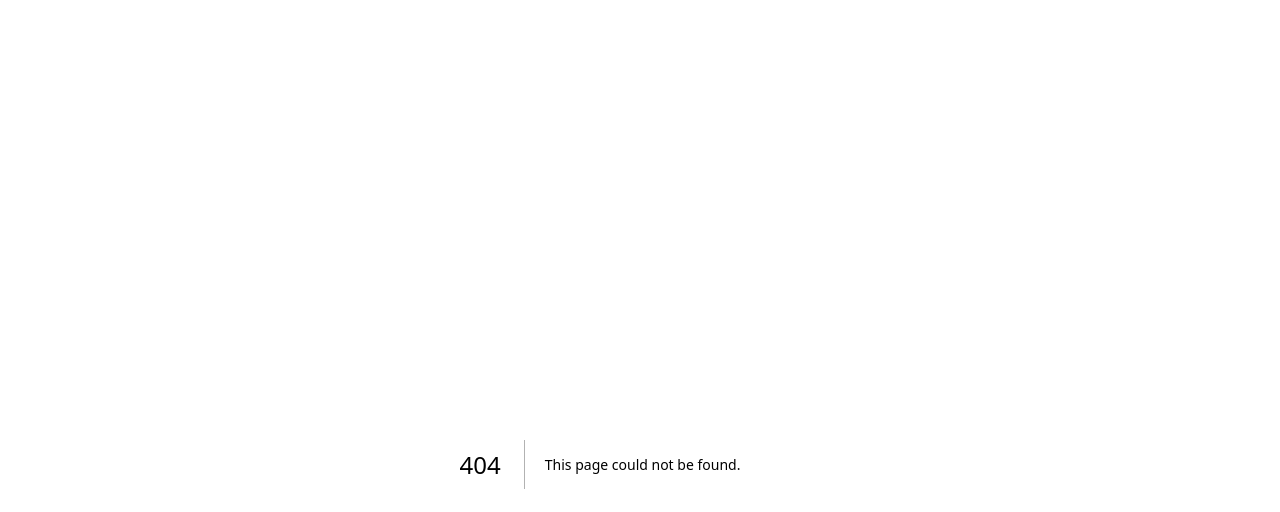
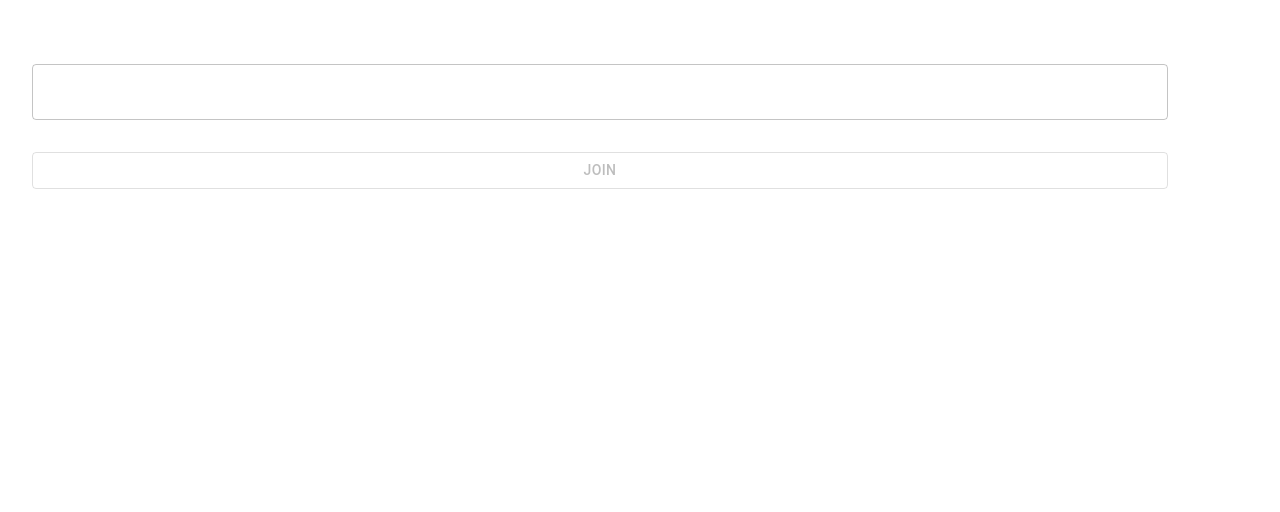
Before and after one commit to Mhudlark/totem-pole, a Next.js app: page /join in a window 1280 px wide. Before the commit this address had no page. Shown: the top 512 px of the page. Built offline with nearby package versions, Linux system fonts and the light colour scheme.

Commit message:
feat: Add join page base structure

```diff
--- /dev/null
+++ b/src/pages/join.tsx
@@ -0,0 +1,51 @@
+import { Button, Stack, TextField } from '@mui/material';
+import { useRouter } from 'next/router';
+import { useState } from 'react';
+
+import { useDebounce } from '@/utils/hooks';
+import { paths } from '@/utils/paths';
+import { validateRoomName } from '@/utils/validation';
+
+const Index = () => {
+  // Hooks
+  const router = useRouter();
+
+  // Local states
+  const [roomName, setRoomName] = useState('');
+  const [isRoomNameValid, setIsRoomNameValid] = useState(false);
+
+  const updateRoomName = (newRoomName: string) => {
+    setRoomName(newRoomName);
+    setIsRoomNameValid(validateRoomName(newRoomName));
+  };
+
+  const updateRoomNameDebounced = useDebounce(updateRoomName, 150);
+
+  const onRoomNameChange = (event: React.ChangeEvent<HTMLInputElement>) => {
+    const newRoomName = event.target.value;
+    // Debounce change updates
+    updateRoomNameDebounced(newRoomName);
+  };
+
+  const onJoin = () => {
+    console.log('join');
+    console.log(roomName);
+
+    // TODO: Get room info object from backend
+    const room = {};
+
+    console.log('room:', room);
+    router.push(paths.room);
+  };
+
+  return (
+    <Stack sx={{ gap: 4 }}>
+      <TextField onChange={onRoomNameChange} />
+      <Button variant="outlined" onClick={onJoin} disabled={!isRoomNameValid}>
+        Join
+      </Button>
+    </Stack>
+  );
+};
+
+export default Index;
--- a/src/pages/lobby.tsx
+++ b/src/pages/lobby.tsx
@@ -1,8 +1,14 @@
 import { Button, Stack } from '@mui/material';
+import { useRouter } from 'next/router';
+
+import { paths } from '@/utils/paths';
 
 const Lobby = () => {
+  // Hooks
+  const router = useRouter();
+
   const join = () => {
-    console.log('join');
+    router.push(paths.join);
   };
 
   const host = () => {
--- a/src/utils/paths.ts
+++ b/src/utils/paths.ts
@@ -1,4 +1,6 @@
 export const paths = {
   home: '/',
   lobby: '/lobby',
+  join: '/join',
+  room: '/room',
 };
--- a/src/utils/validation.ts
+++ b/src/utils/validation.ts
@@ -2,3 +2,8 @@ export const validateUsername = (username: string) => {
   // TODO: username validity function
   return username !== '';
 };
+
+export const validateRoomName = (roomName: string) => {
+  // TODO: roomName validity function
+  return roomName !== '';
+};
```
